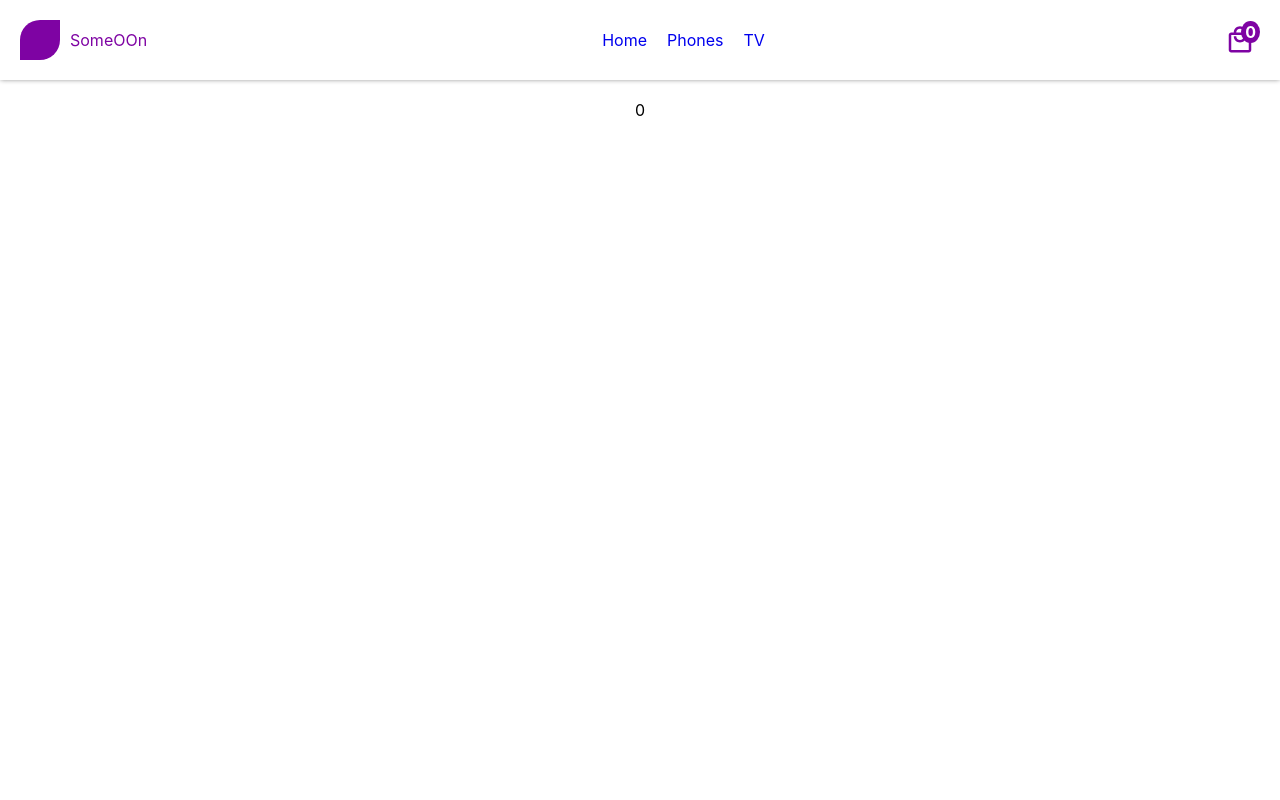
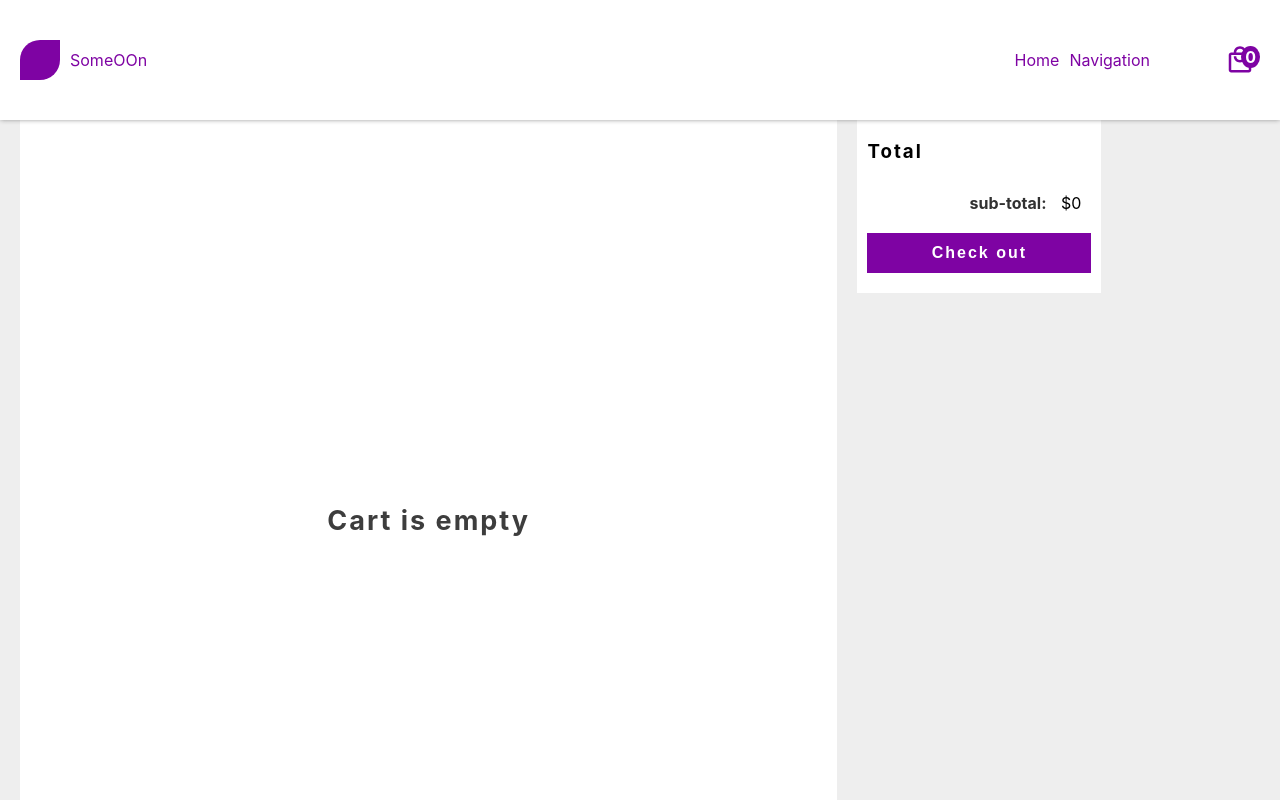
Before and after one commit to levaniakobidze/Shopping-cart, a React (Create React App) app: page /cart in a window 1280 px wide. Shown: the top 800 px of the page. Built offline with nearby package versions, Linux system fonts and the light colour scheme.

Commit message:
add cart page styles

```diff
--- a/src/components/Navbar/Navbar.js
+++ b/src/components/Navbar/Navbar.js
@@ -39,19 +39,47 @@ function Navbar() {
           <span className={classes.logo_item}></span>
           SomeOOn
         </Link>
+        <div className={classes.navbar_and_cart_wrapper}>
           <ul className={classes.navbar_menu}>
             <li>
-            <Link to='/'>Home</Link>
+              <Link to='/' className={classes.navbar_menu_link}>
+                Home
+              </Link>
             </li>
-          <li>
-            <Link to={"/list"} onClick={addItemsListHandler}>
+            <li className={classes.navigation}>
+              Navigation
+              <div className={classes.navigation_dropdown_menu}>
+                <Link
+                  to={"/list"}
+                  onClick={addItemsListHandler}
+                  className={classes.dropdown_menu_link}>
                   Phones
                 </Link>
-          </li>
-          <li>
-            <Link to={"/list"} onClick={addItemsListHandler}>
+                <Link
+                  to={"/list"}
+                  onClick={addItemsListHandler}
+                  className={classes.dropdown_menu_link}>
                   TV
                 </Link>
+                <Link
+                  to={"/list"}
+                  onClick={addItemsListHandler}
+                  className={classes.dropdown_menu_link}>
+                  Computers
+                </Link>
+                <Link
+                  to={"/list"}
+                  onClick={addItemsListHandler}
+                  className={classes.dropdown_menu_link}>
+                  Headphones
+                </Link>
+                <Link
+                  to={"/list"}
+                  onClick={addItemsListHandler}
+                  className={classes.dropdown_menu_link}>
+                  Bluetooth dynamics
+                </Link>
+              </div>
             </li>
           </ul>
           <div className={classes.cart} onClick={openCartModalHandler}>
@@ -60,6 +88,7 @@ function Navbar() {
           </div>
 
           {isModalOpen && <CartModal />}
+        </div>
       </Card>
     </nav>
   );
--- a/src/components/Navbar/Navbar.module.css
+++ b/src/components/Navbar/Navbar.module.css
@@ -11,7 +11,7 @@
 .navbar_card {
   display: flex;
   justify-content: space-between;
-  padding: 20px 0;
+  /* padding: 20px 0; */
 }
 .logo {
   display: flex;
@@ -25,6 +25,10 @@
   background-color: var(--main-purple);
   border-radius: 50% 0% 50% 0;
   margin-right: 10px;
+}
+.navbar_and_cart_wrapper {
+  display: flex;
+  align-items: center;
 }
 .cart {
   padding: 0px 5px;
@@ -55,12 +59,52 @@
 .navbar_menu {
   display: flex;
   align-items: center;
+  margin-right: 70px;
 }
 .navbar_menu li {
   list-style: none;
 }
 
-.navbar_menu li a {
+.navbar_menu_link {
   text-decoration: none;
   margin: 0 10px;
+  padding: 20px 0;
+  color: var(--main-purple);
 }
+
+.navigation {
+  position: relative;
+  display: inline-block;
+  cursor: pointer;
+  padding: 30px 0;
+  color: var(--main-purple);
+}
+.navigation:hover .navigation_dropdown_menu {
+  display: flex;
+}
+.navigation_dropdown_menu {
+  display: none;
+  min-height: 200px;
+  position: absolute;
+  background-color: var(--main-purple);
+  min-width: 190px;
+  /* box-shadow: 0px 8px 16px 0px rgba(0, 0, 0, 0.2); */
+  z-index: 1;
+  top: 100%;
+  flex-direction: column;
+  border-bottom-left-radius: 10px;
+  border-bottom-right-radius: 10px;
+}
+
+.dropdown_menu_link {
+  text-decoration: none;
+  color: #fff;
+  width: 100% !important;
+  transition: all 0.3s;
+  padding: 10px 10px;
+}
+
+.dropdown_menu_link:hover {
+  background-color: var(--main-purple-light);
+  color: var(--main-white);
+}
--- a/src/components/cartModal/CartModal.js
+++ b/src/components/cartModal/CartModal.js
@@ -36,6 +36,10 @@ function CartModal() {
     setTimeout(() => {
       dispatch(closeModal());
     }, 1000);
+  };
+
+  const closeCartModal = () => {
+    dispatch(closeModal());
   };
 
   return (
@@ -84,7 +88,10 @@ function CartModal() {
         <span className={classes.sub_total}>sub-total: </span>${total}
       </span>
       <div className={classes.open_cart_btn_cont}>
-        <Link to={"/cart"} className={classes.open_cart_btn}>
+        <Link
+          to={"/cart"}
+          className={classes.open_cart_btn}
+          onClick={closeCartModal}>
           {" "}
           Go to cart
         </Link>
--- a/src/components/cartModal/CartModal.module.css
+++ b/src/components/cartModal/CartModal.module.css
@@ -3,11 +3,12 @@
   width: 300px;
   height: 340px;
   position: fixed;
-  top: 13.5%;
+  top: 13%;
   right: 3%;
   display: flex;
   flex-direction: column;
   box-shadow: 2px 2px 6px 1px rgb(214, 214, 214);
+  padding-bottom: 20px;
 }
 .wrapper {
   overflow-y: scroll;
@@ -112,8 +113,12 @@
   display: flex;
   justify-content: center;
   align-items: center;
-  background-color: var(--main-purple);
+  background-color: var(--main-black);
   color: var(--main-white);
   font-size: 17px;
   font-weight: bold;
+  transition: all 0.3s;
 }
+.open_cart_btn:hover {
+  background-color: var(--main-purple);
+}
--- a/src/components/product/Product.module.css
+++ b/src/components/product/Product.module.css
@@ -4,6 +4,7 @@
   background-color: var(--main-white);
   transition: all 0.3s;
   cursor: pointer;
+  animation: slideCard 1s forwards;
 }
 .product:hover {
   box-shadow: 0px 0px 10px 1px rgb(191, 191, 191);
@@ -26,6 +27,9 @@
   width: 100%;
   display: flex;
   justify-content: center;
+  font-size: 16px;
+  font-weight: bold;
+  letter-spacing: 1px;
 }
 
 .price_and_btn {
--- a/src/index.css
+++ b/src/index.css
@@ -2,6 +2,7 @@
   --main-white: rgb(255, 255, 255);
   --main-grey: rgb(238, 238, 238);
   --main-purple: rgb(126, 3, 163);
+  --main-purple-light: rgb(165, 14, 211);
   --main-black: #000;
 }
 
--- a/src/pages/cart/Cart.js
+++ b/src/pages/cart/Cart.js
@@ -1,20 +1,46 @@
 import React from "react";
 import classes from "./Cart.module.css";
-import { useDispatch, useSelector } from "react-redux";
+import { useSelector, useDispatch } from "react-redux";
+import Card from "../../components/Card/Card";
 import CartItem from "../../components/cartItem/CartItem";
+import { clearCart } from "../../redux/slices/cartSlice";
 
 function Cart() {
+  const dispatch = useDispatch();
   const { cartItems, total } = useSelector((state) => state.cart);
-  console.log(cartItems);
+
+  const clearCartHandler = () => {
+    dispatch(clearCart());
+  };
+
   return (
     <section className={classes.cart}>
-      <div>
-        {cartItems &&
-          cartItems.map((item, index) => {
-            return <CartItem key={item.id} {...item} />;
-          })}
-      </div>
-      <div>{total}</div>
+      <Card className={classes.cart_card}>
+        <div className={classes.cart_items_wrapper}>
+          <div className={classes.list}>
+            {cartItems.length < 1 && (
+              <h1 className={classes.empty}>Cart is empty</h1>
+            )}
+            {cartItems &&
+              cartItems.map((item, index) => {
+                return <CartItem key={item.id} {...item} />;
+              })}
+          </div>
+          <button className={classes.clear_cart} onClick={clearCartHandler}>
+            Clear cart
+          </button>
+        </div>
+        <div className={classes.total_wrapper}>
+          <div className={classes.total_cont}>
+            <h3 className={classes.total_title}>Total</h3>
+            <div className={classes.sub_tota_cont}>
+              <span className={classes.sub_total}>sub-total:</span> $
+              {total.toString().substr(0, 10)}
+            </div>
+            <button className={classes.check_out}>Check out</button>
+          </div>
+        </div>
+      </Card>
     </section>
   );
 }
--- a/src/pages/cart/Cart.module.css
+++ b/src/pages/cart/Cart.module.css
@@ -1,3 +1,92 @@
 .cart {
-  margin-top: 100px;
+  margin-top: 80px;
+  width: 100%;
+  background-color: var(--main-grey);
+  min-height: 100vh;
 }
+
+.cart_card {
+  display: flex;
+  flex-wrap: wrap;
+}
+.empty {
+  letter-spacing: 2px;
+  font-size: 27px;
+  color: rgb(61, 61, 61);
+  width: 100%;
+  height: 100vh;
+  display: flex;
+  justify-content: center;
+  align-items: center;
+}
+.cart_items_wrapper {
+  flex: 0.67;
+  min-height: 100vh;
+  background-color: var(--main-white);
+  margin-top: 20px;
+  margin-bottom: 20px;
+  padding-bottom: 20px;
+}
+.list {
+  min-height: 100vh;
+}
+.total_wrapper {
+  flex: 0.2;
+  margin-top: 20px;
+  margin-left: 20px;
+  position: relative;
+}
+.total_cont {
+  padding: 10px 10px;
+  position: sticky;
+  top: 14%;
+  background-color: var(--main-white);
+}
+
+.clear_cart {
+  width: 170px;
+  height: 60px;
+  background-color: rgb(63, 94, 105);
+  border: 0;
+  outline: 0;
+  cursor: pointer;
+  margin-left: 40px;
+  margin-top: 20px;
+  color: var(--main-white);
+  font-size: 17px;
+  font-weight: bold;
+  letter-spacing: 2px;
+  border-radius: 5px;
+  transition: all 0.3s;
+}
+.clear_cart:hover {
+  background-color: var(--main-purple);
+}
+.total_title {
+  text-align: left;
+  letter-spacing: 2px;
+  padding: 10px 0;
+}
+.sub_tota_cont {
+  text-align: right;
+  padding: 20px 10px;
+}
+.sub_total {
+  color: rgb(49, 49, 49);
+  font-weight: bold;
+  margin-right: 10px;
+}
+.check_out {
+  width: 100%;
+  height: 40px;
+  border: 0;
+  outline: 0;
+  padding: 10px 0;
+  background-color: var(--main-purple);
+  cursor: pointer;
+  color: var(--main-white);
+  letter-spacing: 2px;
+  font-size: 16px;
+  font-weight: bold;
+  margin-bottom: 10px;
+}
--- a/src/pages/productsList/ProductsList.js
+++ b/src/pages/productsList/ProductsList.js
@@ -18,12 +18,7 @@ function ProductsList() {
   return (
     <section className={classes.productListing}>
       <Card className={classes.productListing_card}>
-        <Filter
-          item1={"Samsung"}
-          item2={"Apple"}
-          item3={"Google"}
-          item4={"Xiaomi"}
-        />
+        <Filter />
         <div className={classes.list_wrapper}>
           {items &&
             items.map((item) => {
--- a/src/redux/slices/cartSlice.js
+++ b/src/redux/slices/cartSlice.js
@@ -24,6 +24,9 @@ const cartSlice = createSlice({
         return;
       }
       state.cartItems = [...state.cartItems, singleItem];
+    },
+    clearCart: (state) => {
+      state.cartItems = [];
     },
     removeItemFromCart: (state, { payload }) => {
       const filtered = state.cartItems.filter((item) => item.id !== payload);
@@ -86,6 +89,7 @@ const cartSlice = createSlice({
 export const {
   addItemsList,
   addItemToCart,
+  clearCart,
   removeItemFromCart,
   increaseAmount,
   decreaseAmount,
```
Also changed, not shown: src/components/cartItem/CartItem.js (+19 -12 lines), src/components/cartItem/CartItem.module.css (+63 -0 lines). Lines whose indentation alone changed are shown as unchanged.
